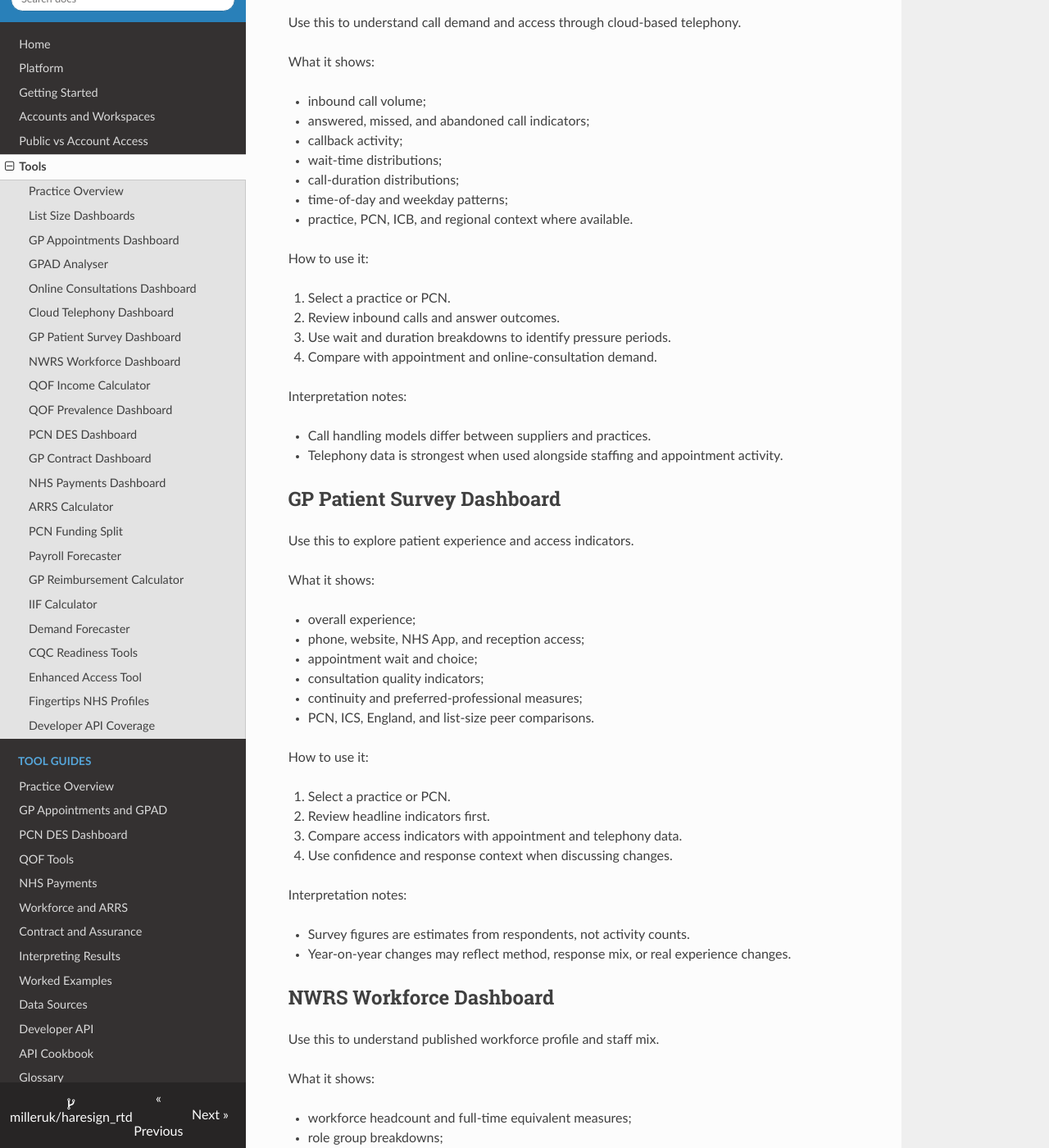
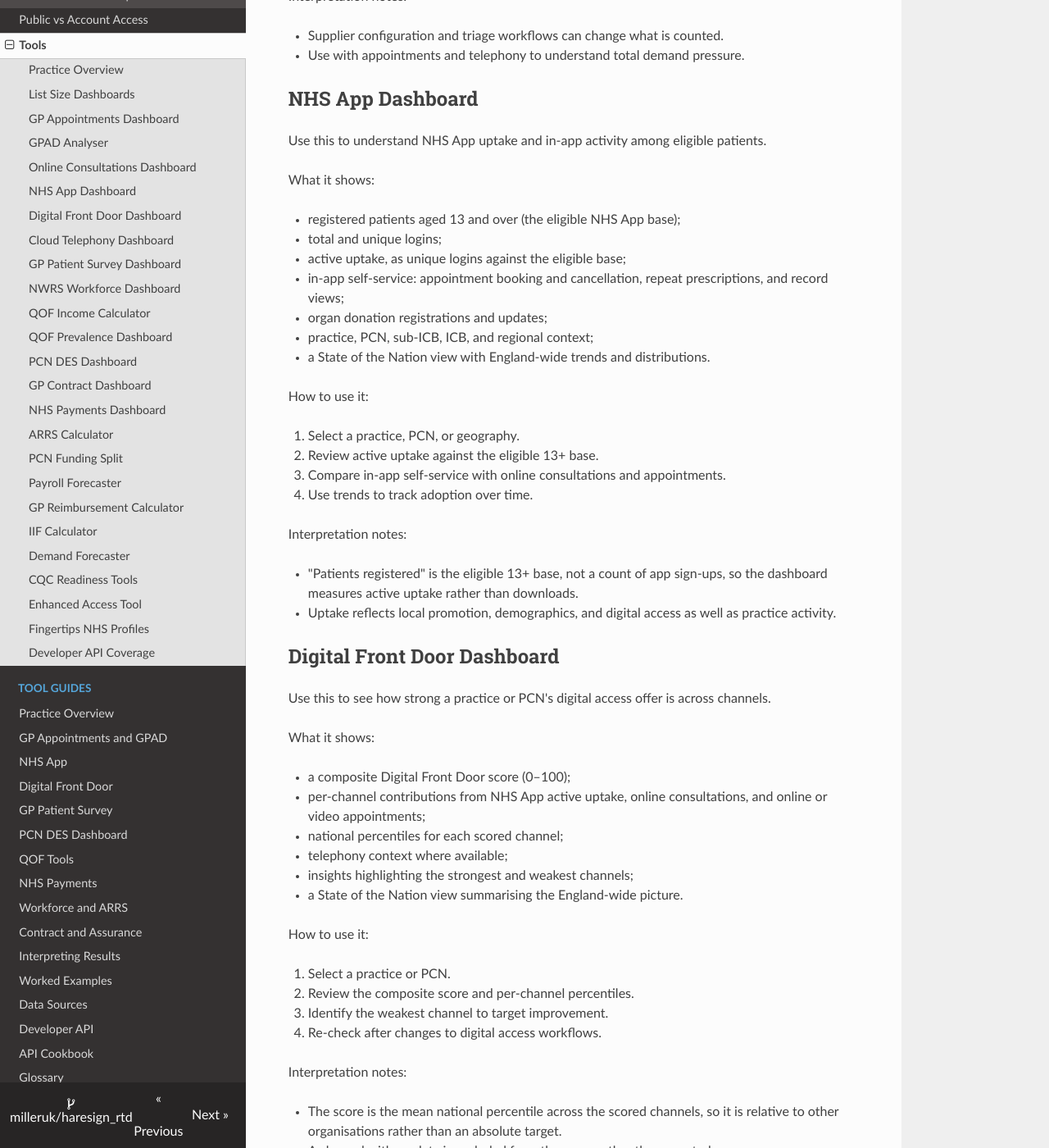
Before and after one commit to milleruk/haresign_rtd, an MkDocs documentation site: the page built from docs/tools.md, in a window 1280 px wide and 1400 px high, scrolled down 3600 px. Shown: the whole window at 82% size. Built offline with MkDocs 1.6.1, drawn with Linux system fonts in a browser that asks for light colours; nearby versions of some CDN libraries; some of the changed text lies outside the part shown.

Commit message:
docs: document NHS App & Digital Front Door API + add newer tool guides
The REST API and platform have gained tools since the docs were first
published. Bring the RTD repo up to date:

- api.md: add /api/v1/nhs-app/ and /api/v1/digital-front-door/ endpoints
- tools.md: add NHS App and Digital Front Door dashboard sections; note the
  new State of the Nation views on List Size, GP Appointments, Online
  Consultations, Cloud Telephony, GP Patient Survey and Digital Front Door;
  list the two new datasets under Developer API Coverage
- new tool guides: tools/nhs-app.md, tools/digital-front-door.md,
  tools/gp-patient-survey.md, wired into the mkdocs nav

Co-Authored-By: Claude Opus 4.8 (1M context) <noreply@anthropic.com>

```diff
--- a/docs/tools.md
+++ b/docs/tools.md
@@ -10,6 +10,9 @@ For detailed guidance on the larger tools, see:
 
 - [Practice Overview](tools/practice-overview.md)
 - [GP Appointments and GPAD](tools/gp-appointments.md)
+- [NHS App](tools/nhs-app.md)
+- [Digital Front Door](tools/digital-front-door.md)
+- [GP Patient Survey](tools/gp-patient-survey.md)
 - [PCN DES Dashboard](tools/pcn-des.md)
 - [QOF Tools](tools/qof.md)
 - [NHS Payments](tools/nhs-payments.md)
@@ -50,7 +53,8 @@ What they show:
 - age-band and sex breakdowns;
 - dependency ratio and older-age indicators;
 - trends and growth;
-- national and local landscape views.
+- national and local landscape views;
+- a State of the Nation view with the England-wide picture.
 
 How to use them:
 
@@ -79,7 +83,8 @@ What it shows:
 - national category;
 - booking-to-appointment wait bands;
 - same-day and within-window access indicators;
-- peer and geography comparisons.
+- peer and geography comparisons;
+- a State of the Nation view with the England-wide picture.
 
 How to use it:
 
@@ -130,7 +135,8 @@ What it shows:
 - monthly consultation volumes;
 - clinical, administrative, and unknown/other split;
 - supplier and geography context;
-- time-of-day and weekday patterns where available.
+- time-of-day and weekday patterns where available;
+- a State of the Nation view with the England-wide picture.
 
 How to use it:
 
@@ -144,6 +150,64 @@ Interpretation notes:
 - Supplier configuration and triage workflows can change what is counted.
 - Use with appointments and telephony to understand total demand pressure.
 
+## NHS App Dashboard
+
+Use this to understand NHS App uptake and in-app activity among eligible
+patients.
+
+What it shows:
+
+- registered patients aged 13 and over (the eligible NHS App base);
+- total and unique logins;
+- active uptake, as unique logins against the eligible base;
+- in-app self-service: appointment booking and cancellation, repeat
+  prescriptions, and record views;
+- organ donation registrations and updates;
+- practice, PCN, sub-ICB, ICB, and regional context;
+- a State of the Nation view with England-wide trends and distributions.
+
+How to use it:
+
+1. Select a practice, PCN, or geography.
+2. Review active uptake against the eligible 13+ base.
+3. Compare in-app self-service with online consultations and appointments.
+4. Use trends to track adoption over time.
+
+Interpretation notes:
+
+- "Patients registered" is the eligible 13+ base, not a count of app sign-ups,
+  so the dashboard measures active uptake rather than downloads.
+- Uptake reflects local promotion, demographics, and digital access as well as
+  practice activity.
+
+## Digital Front Door Dashboard
+
+Use this to see how strong a practice or PCN's digital access offer is across
+channels.
+
+What it shows:
+
+- a composite Digital Front Door score (0–100);
+- per-channel contributions from NHS App active uptake, online consultations,
+  and online or video appointments;
+- national percentiles for each scored channel;
+- telephony context where available;
+- insights highlighting the strongest and weakest channels;
+- a State of the Nation view summarising the England-wide picture.
+
+How to use it:
+
+1. Select a practice or PCN.
+2. Review the composite score and per-channel percentiles.
+3. Identify the weakest channel to target improvement.
+4. Re-check after changes to digital access workflows.
+
+Interpretation notes:
+
+- The score is the mean national percentile across the scored channels, so it is
+  relative to other organisations rather than an absolute target.
+- A channel with no data is excluded from the score rather than counted as zero.
+
 ## Cloud Telephony Dashboard
 
 Use this to understand call demand and access through cloud-based telephony.
@@ -156,7 +220,8 @@ What it shows:
 - wait-time distributions;
 - call-duration distributions;
 - time-of-day and weekday patterns;
-- practice, PCN, ICB, and regional context where available.
+- practice, PCN, ICB, and regional context where available;
+- a State of the Nation view with the England-wide picture.
 
 How to use it:
 
@@ -182,7 +247,8 @@ What it shows:
 - appointment wait and choice;
 - consultation quality indicators;
 - continuity and preferred-professional measures;
-- PCN, ICS, England, and list-size peer comparisons.
+- PCN, ICS, England, and list-size peer comparisons;
+- a State of the Nation view with England-wide trends and distributions.
 
 How to use it:
 
@@ -533,7 +599,7 @@ Interpretation notes:
 
 Several datasets behind the tools are available through the developer API,
 including practices, PCNs, population data, QOF, NWRS, online consultations,
-list sizes, GP appointments, GP Patient Survey, NHS payments, cloud telephony,
-PCN DES, and GP Contract data.
+list sizes, GP appointments, NHS App usage, the Digital Front Door score,
+GP Patient Survey, NHS payments, cloud telephony, PCN DES, and GP Contract data.
 
 See [Developer API](api.md) for endpoints and examples.
--- a/mkdocs.yml
+++ b/mkdocs.yml
@@ -18,6 +18,9 @@ nav:
   - Tool Guides:
       - Practice Overview: tools/practice-overview.md
       - GP Appointments and GPAD: tools/gp-appointments.md
+      - NHS App: tools/nhs-app.md
+      - Digital Front Door: tools/digital-front-door.md
+      - GP Patient Survey: tools/gp-patient-survey.md
       - PCN DES Dashboard: tools/pcn-des.md
       - QOF Tools: tools/qof.md
       - NHS Payments: tools/nhs-payments.md
```
Also changed, not shown: docs/api.md (+2 -0 lines), docs/tools/digital-front-door.md (added, +38 -0 lines), docs/tools/gp-patient-survey.md (added, +40 -0 lines), docs/tools/nhs-app.md (added, +41 -0 lines).
